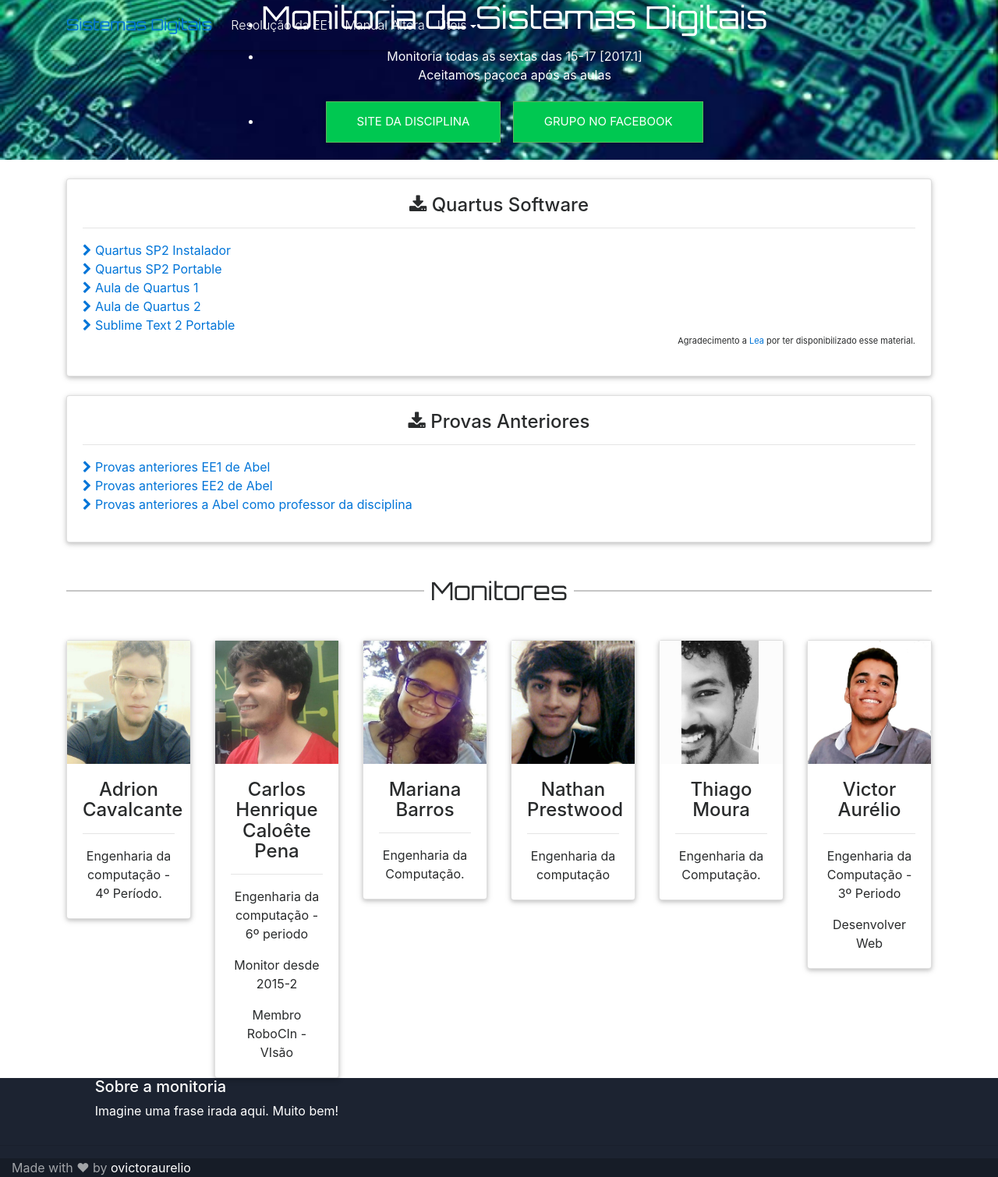
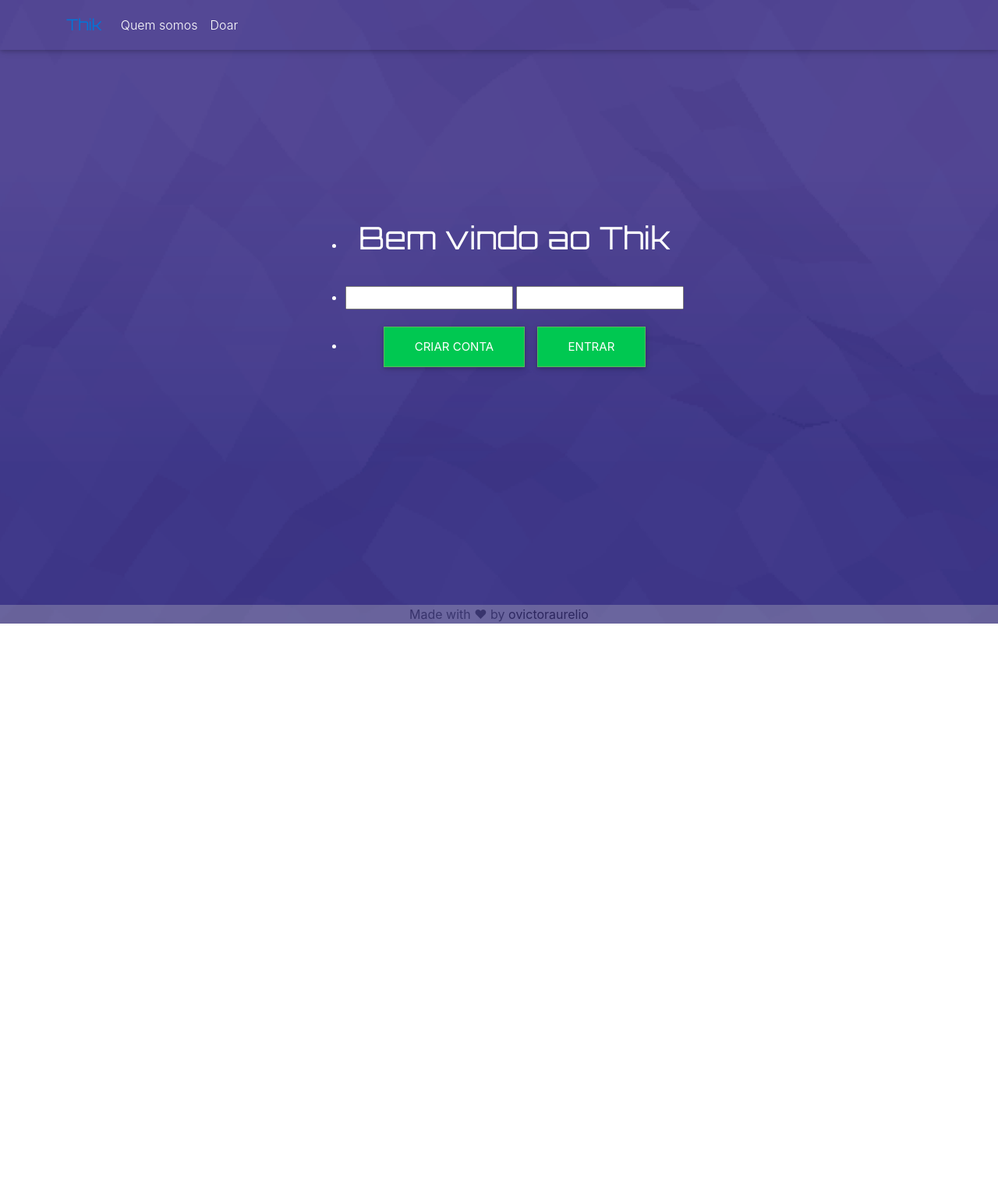
Before and after one commit to ovictoraurelio/thik, a website: page app/index.html in a window 1280 px wide. Shown: the whole page at 78% size. After the commit the page ends 800 px from the top, so only its background shows below. Drawn offline with nearby package versions, Linux system fonts and the light colour scheme; some packages are replaced by stand-ins of ours; files that its build step writes are made by us from their sources; a script that the page names is missing.

Commit message:
Login page started

```diff
--- a/app/scripts/app.js
+++ b/app/scripts/app.js
@@ -16,7 +16,7 @@ angular.module('thikApp', [
 ]).config(['$routeProvider',function($routeProvider){
 
     $routeProvider.when('/', {
-        templateUrl: 'views/main.html', controller: 'MainCtrl'
+        templateUrl: 'views/login.html', controller: 'LoginCtrl'
     }).otherwise({
         redirectTo: '/'
     });
--- a/app/scripts/controllers/main.js
+++ /dev/null
@@ -1,32 +0,0 @@
-
-(function () {
-
-    'use strict';
-
-    /**
-     * @ngdoc function
-     * @name victorAurelioApp.controller:MainCtrl
-     * @description
-     * # MainCtrl
-     * Controller of the victorAurelioApp
-     */
-    angular.module('thikApp').controller('MainCtrl', ['$scope', function($scope){
-
-        $scope.monitores0 = [
-            {
-                name: 'Adrion Cavalcante',
-                details: ['Engenharia da computação - 4º Período.'],
-                link: 'http://cin.ufpe.br/~acaf2',
-                picture: 'images/adrion.jpg'
-            },
-            {name: 'Carlos Henrique Caloête Pena',details: ['Engenharia da computação - 6º periodo', 'Monitor desde 2015-2','Membro RoboCIn - VIsão'],link: 'http://cin.ufpe.br/~chcp', picture: 'images/carlos.jpg'},
-            {name: 'Mariana Barros',details: ['Engenharia da Computação.'],link: 'http://cin.ufpe.br/~msb4', picture: 'images/mariana.jpg'}];
-
-        $scope.monitores1 = [
-            {name: 'Nathan Prestwood',details:[ 'Engenharia da computação'],link: 'http://cin.ufpe.br/~nmf2', picture: 'images/nathan.jpg'},
-            {name: 'Thiago Moura',details:[ 'Engenharia da Computação.'],link: 'http://cin.ufpe.br/~tms3', picture: 'images/thiago.jpg'},
-            {name: 'Victor Aurélio',details:[ 'Engenharia da Computação - 3º Periodo', 'Desenvolver Web'],link: 'http://victoraurelio.com', picture: 'images/victor.jpg'}
-        ];
-    }]);
-
-}());
--- a/app/styles/main.scss
+++ b/app/styles/main.scss
@@ -19,7 +19,7 @@ body,
 }
 
 .view {
-    background: url("../images/background.jpg") no-repeat center center fixed;
+    background: url("../images/background.png") no-repeat center center fixed;
     -webkit-background-size: cover;
     -moz-background-size: cover;
     -o-background-size: cover;
@@ -61,3 +61,11 @@ body,
 .modern-link {
   text-decoration: none;
 }
+
+input{
+  color: #fff;
+}
+
+input::-webkit-input-placeholder {
+  color: #fff;
+}
--- /dev/null
+++ b/app/views/login.html
@@ -0,0 +1,52 @@
+<nav class="navbar navbar-toggleable-md navbar-dark scrolling-navbar fixed-top">
+    <div class="container">
+        <button class="navbar-toggler navbar-toggler-right" type="button" data-toggle="collapse" data-target="#collapseEx2" aria-controls="collapseEx2" aria-expanded="false" aria-label="Toggle navigation">
+            <span class="navbar-toggler-icon"></span>
+        </button>
+        <a class="navbar-brand" href="#">
+            <strong class="orbitron">Thik</strong>
+        </a>
+        <div class="collapse navbar-collapse" id="collapseEx2">
+            <ul class="navbar-nav mr-auto">
+                <li class="nav-item">
+                    <a href="https://drive.google.com/open?id=0B8t-xMh4FtYlaHo1TnlBMFRJbHM" target="_blank" class="nav-link">Quem somos</a>
+                </li>
+                <li class="nav-item">
+                  <a href="http://www.cin.ufpe.br/~if675ec/arquivos/projetos/DE2_115_User_Manual.pdf" target="_blank" class="nav-link">Doar</a>
+                </li>
+            </ul>
+        </div>
+    </div>
+</nav>
+<!--/.Navbar-->
+
+<!-- Main container-->
+<div class="view hm-black-strong">
+    <div class="flex-center" style="height: {{ hgt }}px">
+    <ul>
+        <li>
+            <h1 class="h1-responsive wow fadeInDown orbitron" data-wow-delay="0.2s">Bem vindo ao Thik</h1>
+        </li>
+        <br>
+        <li>
+            <input type="email" placeholder="Email"></input>
+            <input type="password" placeholder="Senha"></input>
+        </li>
+        <li>
+            <a target="_blank" href="#" class="btn btn-success btn-lg wow fadeInLeft" data-wow-delay="0.2s" style="background: none; border-radius: 0px;">Criar conta</a>
+            <a target="_blank" href="#" class="btn btn-success btn-lg wow fadeInRight" data-wow-delay="0.2s" style="background: none; border-radius: 0px;">Entrar</a>
+        </li>
+    </ul>
+
+    </div>
+    <div style="background-color: #ccc; opacity: 0.3; text-align: center; width: 100%;">
+          Made with ♥ by <a class="modern-link" style="color: #000" href="http://victoraurelio.com">ovictoraurelio</a>
+    </div>
+    <!--Footer-->
+    <!--<footer class="page-footer center-on-small-only mdb-color darken-4">-->
+        <!--Copyright-->
+
+        <!--/.Copyright-->
+    <!--</footer>-->
+    <!--/.Footer-->
+</div>
--- a/app/views/main.html
+++ /dev/null
@@ -1,278 +0,0 @@
-<nav class="navbar navbar-toggleable-md navbar-dark scrolling-navbar fixed-top">
-    <div class="container">
-        <button class="navbar-toggler navbar-toggler-right" type="button" data-toggle="collapse" data-target="#collapseEx2" aria-controls="collapseEx2" aria-expanded="false" aria-label="Toggle navigation">
-            <span class="navbar-toggler-icon"></span>
-        </button>
-        <a class="navbar-brand" href="#">
-            <strong class="orbitron">Sistemas Digitais</strong>
-        </a>
-        <div class="collapse navbar-collapse" id="collapseEx2">
-            <ul class="navbar-nav mr-auto">
-                <!-- <li class="nav-item active">
-                    <a class="nav-link">Site da disciplina</a>
-                </li>
-                <li class="nav-item">
-                    <a href="https://docs.google.com/spreadsheets/d/1SXoIjXRb_gwahWT544tiyZafQDz-SMt7RXouZNFOgUY/edit#gid=0" target="_blank" class="nav-link">Ordem dos grupos</a>
-                </li>-->
-                <li class="nav-item">
-                    <a href="https://drive.google.com/open?id=0B8t-xMh4FtYlaHo1TnlBMFRJbHM" target="_blank" class="nav-link">Resolução da EE1</a>
-                </li>
-                <!-- <li class="nav-item">
-                    <a href="http://www.cin.ufpe.br/~if675/arquivos/projetos/2010.1/projetoprimeiraunidade.pdf" target="_blank" class="nav-link">Especificação do projeto</a>
-                </li>-->
-                <li class="nav-item">
-                  <a href="http://www.cin.ufpe.br/~if675ec/arquivos/projetos/DE2_115_User_Manual.pdf" target="_blank" class="nav-link">Manual Altera</a>
-                </li>
-                <li class="nav-item btn-group">
-                    <a class="nav-link dropdown-toggle" id="dropdownMenu1" data-toggle="dropdown" aria-haspopup="true" aria-expanded="false">Úteis</a>
-                    <div class="dropdown-menu" aria-labelledby="dropdownMenu1" style="border-radius: 0px">
-                        <a class="dropdown-item">Videos (ainda não)</a>
-                        <a class="dropdown-item">Tutoriais (ainda não)</a>
-                    </div>
-                </li>
-            </ul>
-            <!-- <form class="form-inline waves-effect waves-light">
-                <input class="form-control" type="text" placeholder="Search">
-            </form> -->
-        </div>
-    </div>
-</nav>
-<!--/.Navbar-->
-
-<!--Mask-->
-<!--<div class="view hm-black-strong">
-    <div class="full-bg-img flex-center">
-        <ul>
-            <li>
-                <h1 class="h1-responsive wow fadeInDown orbitron" data-wow-delay="0.2s">Monitoria de Sistemas Digitais</h1></li>
-            <li>
-                <p class="wow fadeInDown">Monitoria todas as sextas das 15-17 [2017.1]</p>
-                <p class="wow fadeInDown">Aceitamos paçoca após as aulas</p>
-            </li>
-            <li>
-                <a target="_blank" href="http://www.cin.ufpe.br/~if675ec/" class="btn btn-success btn-lg wow fadeInLeft" data-wow-delay="0.2s" style="background: none; border-radius: 0px;">Site da disciplina</a>
-                <a target="_blank" href="https://www.facebook.com/groups/279053812534817/" class="btn btn-success btn-lg wow fadeInRight" data-wow-delay="0.2s" style="background: none; border-radius: 0px;">Grupo no facebook</a>
-            </li>
-        </ul>
-    </div>
-</div> -->
-<!--/.Mask-->
-<!-- Main container-->
-<div class="view hm-black-strong">
-    <div class="flex-center full-bg-img">
-    <ul>
-        <li>
-            <h1 class="h1-responsive wow fadeInDown orbitron" data-wow-delay="0.2s">Monitoria de Sistemas Digitais</h1></li>
-        <li>
-            <p class="wow fadeInDown">Monitoria todas as sextas das 15-17 [2017.1]</p>
-            <p class="wow fadeInDown">Aceitamos paçoca após as aulas</p>
-        </li>
-        <li>
-            <a target="_blank" href="http://www.cin.ufpe.br/~if675ec/" class="btn btn-success btn-lg wow fadeInLeft" data-wow-delay="0.2s" style="background: none; border-radius: 0px;">Site da disciplina</a>
-            <a target="_blank" href="https://www.facebook.com/groups/279053812534817/" class="btn btn-success btn-lg wow fadeInRight" data-wow-delay="0.2s" style="background: none; border-radius: 0px;">Grupo no facebook</a>
-        </li>
-    </ul>
-    </div>
-</div>
-
-
-<div class="container">
-        <!-- <div class="divider-new">
-            <h2 class="h2-responsive wow fadeInDown orbitron">Downloads</h2>
-        </div> -->
-        <br>
-        <section id="links">
-            <div class="row">
-                <div class="col-md-12">
-                    <div class="card wow fadeInUp">
-                        <div class="view overlay hm-white-slight">
-
-                        </div>
-                        <div class="card-block text-center">
-                            <h4 class="card-title"><i class="fa fa-download"></i>
-Quartus Software</h4>
-                            <hr>
-                            <p class="card-text">
-                                <div class="row">
-                                    <div class="col-md-12 text-left">
-                                        <a href="https://drive.google.com/file/d/0B1sdqU2WVBz4c08wVVFBLWUyZ1E/view?usp=sharing" target="_blank" class="modern-link"><i class="fa fa-chevron-right" aria-hidden="true"></i> Quartus SP2 Instalador </a>
-                                        <br>
-                                        <a href="https://drive.google.com/file/d/0B1sdqU2WVBz4YllscExqU21PMDg/view?usp=sharing" target="_blank" class="modern-link"><i class="fa fa-chevron-right" aria-hidden="true"></i> Quartus SP2 Portable </a>
-                                        <br>
-                                        <a href="http://cin.ufpe.br/~lea/files/Quartus%209%20Aula%201.pdf" target="_blank" class="modern-link"><i class="fa fa-chevron-right" aria-hidden="true"></i> Aula de Quartus 1 </a>
-                                        <br>
-                                        <a href="http://cin.ufpe.br/~lea/files/Quartus%209%20Aula%202.pdf" target="_blank" class="modern-link"><i class="fa fa-chevron-right" aria-hidden="true"></i> Aula de Quartus 2</a>
-                                        <br>
-                                        <a href="http://cin.ufpe.br/~lea/files/Sublime%20Text%20Build%203103%20x64.zip" target="_blank" class="modern-link"><i class="fa fa-chevron-right" aria-hidden="true"></i> Sublime Text 2 Portable</a>
-                                        <div class="text-right" style="font-size: 11px">
-                                          Agradecimento a <a href="http://cin.ufpe.br/~lea" target="_blank"> Lea </a> por ter disponibilizado esse material.
-                                        </div>
-                                    </div>
-                                </div>
-                            </p>
-                        </div>
-                    </div>
-                </div>
-          </div>
-      </section>
-  </div>
-
-  <div class="container">
-          <!-- <div class="divider-new">
-              <h2 class="h2-responsive wow fadeInDown orbitron">Downloads</h2>
-          </div> -->
-          <br>
-          <section id="links">
-              <div class="row">
-                  <div class="col-md-12">
-                      <div class="card wow fadeInUp">
-                          <div class="view overlay hm-white-slight">
-
-                          </div>
-                          <div class="card-block text-center">
-                              <h4 class="card-title"><i class="fa fa-download"></i>
-Provas Anteriores</h4>
-                              <hr>
-                              <p class="card-text">
-                                  <div class="row">
-                                      <div class="col-md-12 text-left">
-                                          <a href="https://drive.google.com/open?id=0B-0tFrdm-b97SC1DR2s1T2FKelU" target="_blank" class="modern-link"><i class="fa fa-chevron-right" aria-hidden="true"></i> Provas anteriores EE1 de Abel </a>
-                                          <br>
-                                          <a href="https://drive.google.com/open?id=0B-0tFrdm-b97WU5ieFdHeGhPTVk" target="_blank" class="modern-link"><i class="fa fa-chevron-right" aria-hidden="true"></i> Provas anteriores EE2 de Abel </a>
-                                          <br>
-                                          <a href="https://drive.google.com/open?id=0B-0tFrdm-b97Qmt4ZG1ocmRJYTA" target="_blank" class="modern-link"><i class="fa fa-chevron-right" aria-hidden="true"></i> Provas anteriores a Abel como professor da disciplina </a>
-                                      </div>
-                                  </div>
-                              </p>
-                          </div>
-                      </div>
-                  </div>
-            </div>
-        </section>
-    </div>
-
-
-
-
-
-
-<!--Section: MOnitores-->
-<div class="container">
-    <div class="divider-new">
-        <h2 class="h2-responsive wow fadeInDown orbitron">Monitores</h2>
-    </div>
-    <section id="monitores">
-        <div class="row">
-
-            <!--First ROW-->
-
-
-            <div ng-repeat="monitor in monitores0" class="col-md-2">
-                <div class="card wow fadeInUp">
-                    <div class="view overlay hm-white-slight">
-                      <a href="{{monitor.link}}" target="_blank">
-                        <img src="{{monitor.picture}}" class="img-fluid" alt="">
-                            <div class="mask"></div>
-                        </a>
-                    </div>
-                    <div class="card-block text-center">
-                        <h4 class="card-title">{{monitor.name}}</h4>
-                        <hr>
-                        <p ng-repeat="detail in monitor.details" class="card-text">{{detail}}<br></p>
-
-                    </div>
-                </div>
-            </div>
-            <!--First ROW-->
-        <!--</div>
-        <div class="divider-new"></div>
-        <div ng-bind-html="htmlString"></div>
-        <div class="row">-->
-
-          <!--First ROW-->
-          <div ng-repeat="monitor in monitores1" class="col-md-2">
-              <div class="card wow fadeInUp">
-                  <div class="view overlay hm-white-slight">
-                    <a href="{{monitor.link}}" target="_blank">
-                      <img src="{{monitor.picture}}" class="img-fluid" alt="">
-                          <div class="mask"></div>
-                      </a>
-                  </div>
-                  <div class="card-block text-center">
-                      <h4 class="card-title">{{monitor.name}}</h4>
-                      <hr>
-                      <p ng-repeat="detail in monitor.details" class="card-text">{{detail}}</p>
-                  </div>
-              </div>
-          </div>
-          <!--First ROW-->
-
-        </div>
-    </section>
-    <!--/Section: Best features-->
-  </div>
-
-
-<!--Footer-->
-<footer class="page-footer center-on-small-only mdb-color darken-4" style="background-color: green">
-
-    <!--Footer Links-->
-    <div class="container-fluid">
-        <div class="row">
-
-            <!--First column-->
-            <div class="col-md-5 offset-md-1">
-                <h5 class="title">Sobre a monitoria</h5>
-                <p> Imagine uma frase irada aqui. Muito bem! </p>
-                <p></p>
-            </div>
-            <hr class="hidden-md-up">
-            <!--
-            <div class="col-md-2 offset-md-1">
-                <h5 class="title">MONITORES</h5>
-                <BR>
-                <ul>
-                    <li><a href="#!">Foto e nome</a></li>
-                    <li><a href="#!">Foto e nome</a></li>
-                    <li><a href="#!">Foto e nome</a></li>
-                    <li><a href="#!">Foto e nome</a></li>
-                </ul>
-            </div>
-            <hr class="hidden-md-up">
-            <div class="col-md-2">
-                <BR><BR>
-                <ul>
-                    <li><a href="#!">Foto e nome</a></li>
-                    <li><a href="#!">Foto e nome</a></li>
-                    <li><a href="#!">Foto e nome</a></li>
-                    <li><a href="#!">Foto e nome</a></li>
-                </ul>
-            </div>
-            <hr class="hidden-md-up">
-            <div class="col-md-2">
-                <BR><BR>
-                <ul>
-                    <li><a href="#!">Foto e nome</a></li>
-                    <li><a href="#!">Foto e nome</a></li>
-                    <li><a href="#!">Foto e nome</a></li>
-                    <li><a href="#!">Foto e nome</a></li>
-                </ul>
-            </div> -->
-
-        </div>
-    </div>
-    <!--/.Footer Links-->
-
-    <hr>
-
-
-    <!--Copyright-->
-    <div class="footer-copyright">
-        <div class="container-fluid">
-          Made with ♥ by <a href="http://victoraurelio.com">ovictoraurelio</a>
-        </div>
-    </div>
-    <!--/.Copyright-->
-
-</footer>
-<!--/.Footer-->
```
Also changed, not shown: app/index.html (+1 -1 lines), app/scripts/controllers/login.js (added, +20 -0 lines), app/images/adrion.jpg (deleted), app/images/background.jpg (deleted), app/images/background.png (added), app/images/carlos.jpg (deleted), app/images/mariana.jpg (deleted), app/images/nathan.jpg (deleted), app/images/thiago.jpg (deleted), app/images/victor.jpg (deleted), app/styles/main.css.
